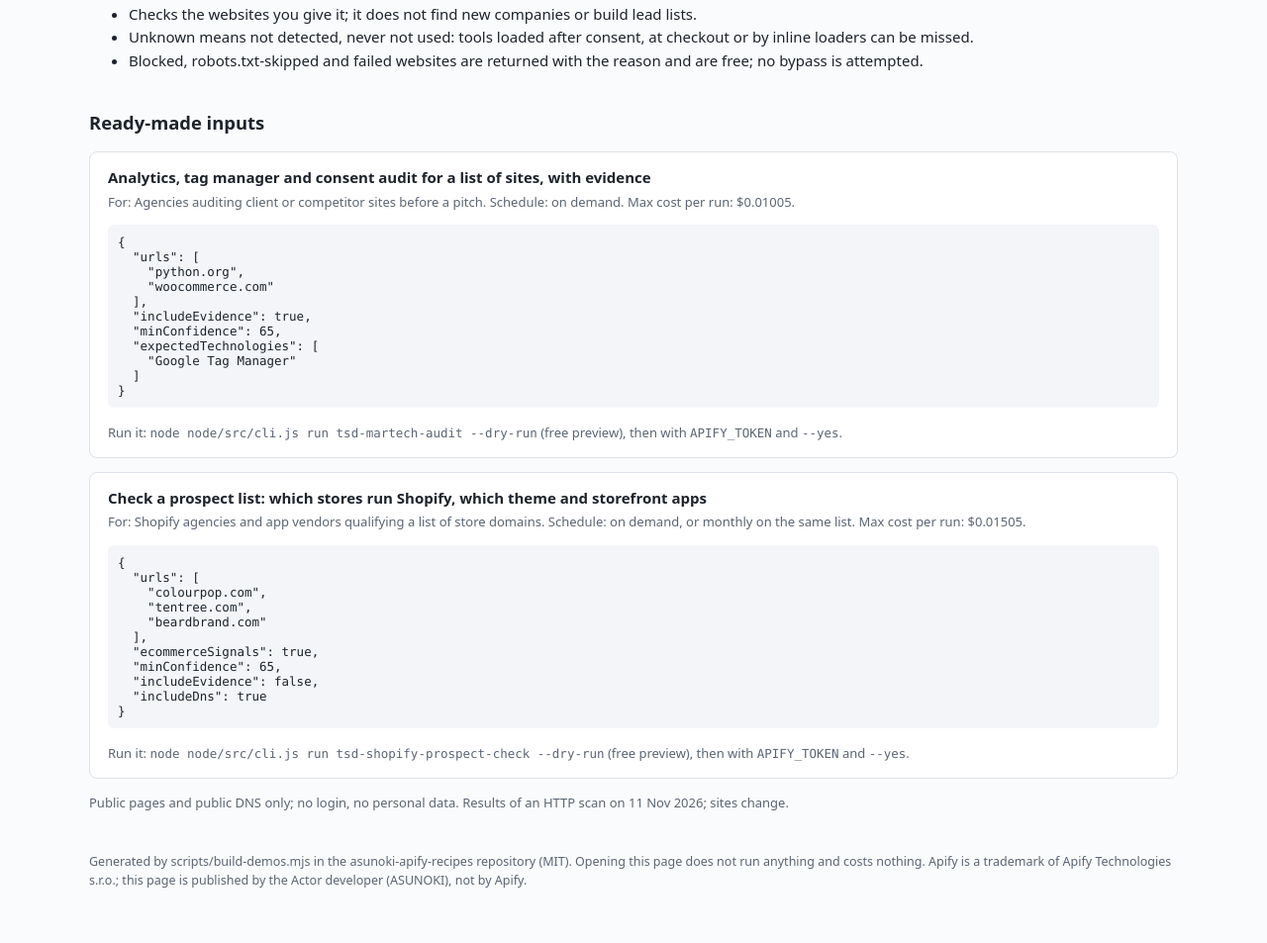
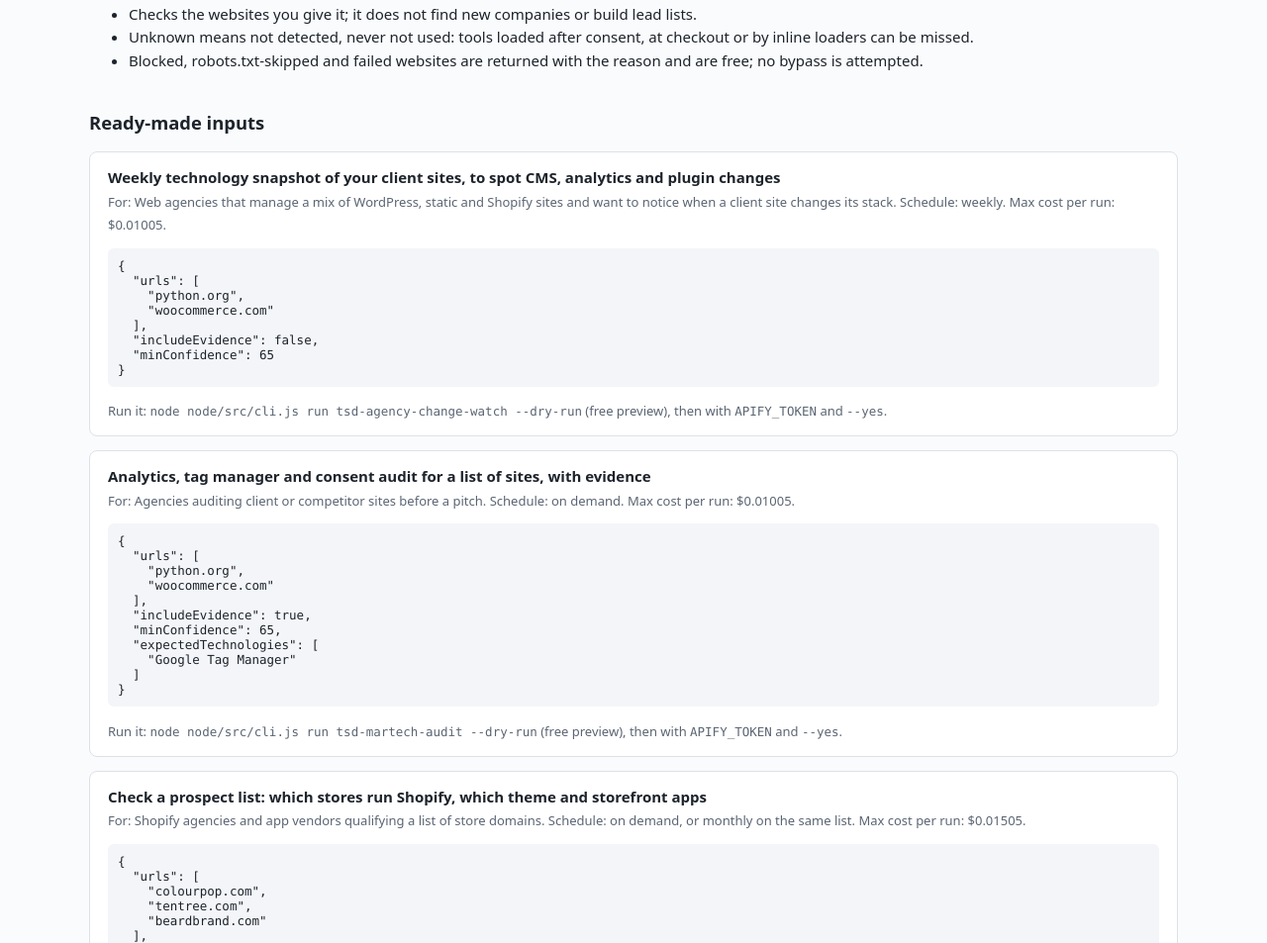
Before and after one commit to asunokio-official/apify-recipes, a plain HTML site: page demo/tech-stack-detector/index.html in a window 1280 px wide. Shown: the part 1156-2109 px from the top of the page at 99% size. Drawn offline with Linux system fonts and the light colour scheme.

Commit message:
Regenerate TSD demo page for the new agency change-watch preset
Co-Authored-By: Claude Sonnet 5.5 <noreply@anthropic.com>
Claude-Session: https://claude.ai/code/session_01NyPk1pv12kSAbCdXBuo4CE

```diff
--- a/demo/tech-stack-detector/index.html
+++ b/demo/tech-stack-detector/index.html
@@ -39,6 +39,15 @@ footer{margin-top:40px;font-size:12.5px;color:#5b6573}</style>
 <h2>Honest limits</h2>
 <ul><li>Checks the websites you give it; it does not find new companies or build lead lists.</li><li>Unknown means not detected, never not used: tools loaded after consent, at checkout or by inline loaders can be missed.</li><li>Blocked, robots.txt-skipped and failed websites are returned with the reason and are free; no bypass is attempted.</li></ul>
 <h2>Ready-made inputs</h2>
+<div class="box"><b>Weekly technology snapshot of your client sites, to spot CMS, analytics and plugin changes</b><br><span class="note">For: Web agencies that manage a mix of WordPress, static and Shopify sites and want to notice when a client site changes its stack. Schedule: weekly. Max cost per run: $0.01005.</span>
+<pre>{
+  &quot;urls&quot;: [
+    &quot;python.org&quot;,
+    &quot;woocommerce.com&quot;
+  ],
+  &quot;includeEvidence&quot;: false,
+  &quot;minConfidence&quot;: 65
+}</pre><span class="note">Run it: <code>node node/src/cli.js run tsd-agency-change-watch --dry-run</code> (free preview), then with <code>APIFY_TOKEN</code> and <code>--yes</code>.</span></div>
 <div class="box"><b>Analytics, tag manager and consent audit for a list of sites, with evidence</b><br><span class="note">For: Agencies auditing client or competitor sites before a pitch. Schedule: on demand. Max cost per run: $0.01005.</span>
 <pre>{
   &quot;urls&quot;: [
```
